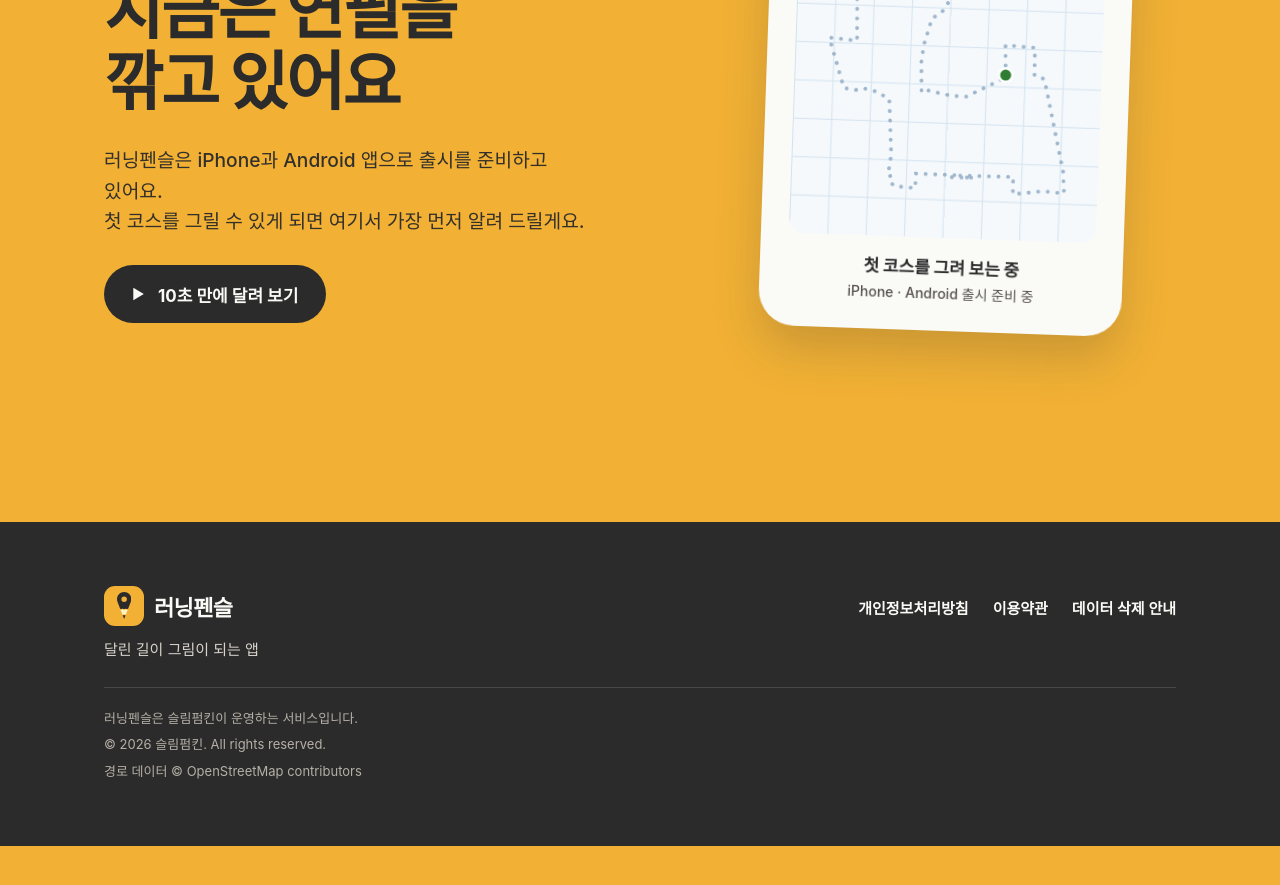
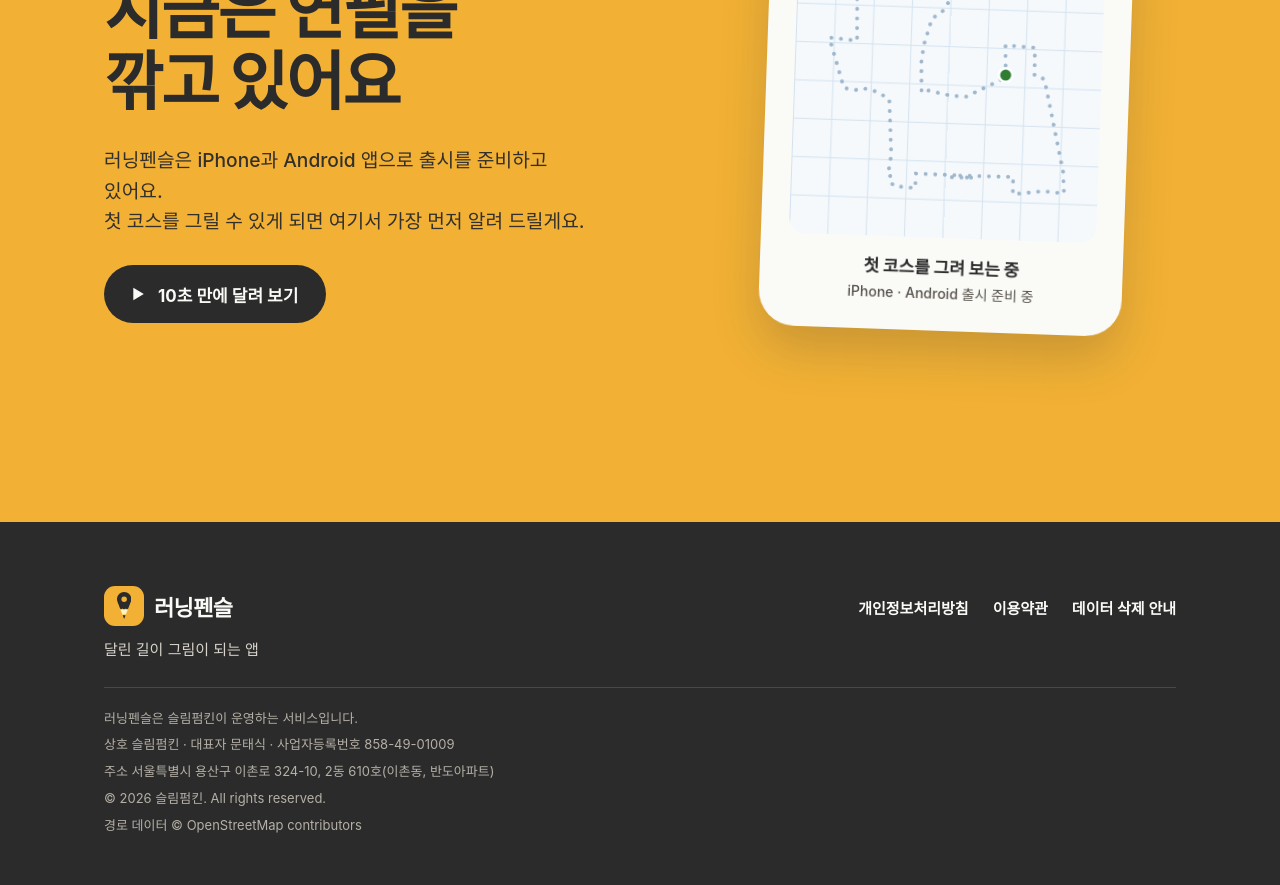
Before and after one commit to SlimPumpkin/runningpencil.com, a Jekyll site: the page built from index.html, in a window 1280 px wide and 900 px high, scrolled down 5842 px. Shown: the top 885 px of the window. Built offline with Jekyll 4.4.1, drawn with Linux system fonts in a browser that asks for light colours; some web fonts are replaced; before the commit the page ends 6688 px from its top, so only the background shows below that.

Commit message:
feat: 모든 페이지 푸터에 사업자 정보 표시 (상호·대표자·사업자등록번호·주소)
- _data/company.yml에 사용자가 승인한 사업자 값 네 개를 넣음 (D-10 승인, 구분 기호 선택지 2)
- 지원 이메일·전화는 빈 값 그대로 두어 행을 숨김 (이메일 게이트 전, D-04)

Co-Authored-By: Claude Opus 5.5 <noreply@anthropic.com>

```diff
--- a/_data/company.yml
+++ b/_data/company.yml
@@ -4,9 +4,9 @@
 # - 템플릿은 `site.data.company.<키>.size > 0` 으로 판정한다. `!= blank` 는 로컬 Jekyll 3.10.0(Liquid 4.0.4) 빌드에서 항상 참이어서 쓰지 않는다.
 # - support_email 은 이메일 게이트(외부 4곳 수신 시험 통과)를 Claude가 확인한 뒤에만 채운다 (D-19, Phase 5 D-05).
 # - 사업자등록증 표기 그대로 쓴다. 이 값은 .planning/ 문서·커밋 메시지에 적지 않는다 (저장소 PUBLIC, D-02).
-trade_name: ""        # 상호
-representative: ""    # 대표자
-biz_reg_no: ""        # 사업자등록번호
-address: ""           # 주소 (사업자등록증 표기 전체, D-10)
+trade_name: "슬림펌킨"        # 상호
+representative: "문태식"    # 대표자
+biz_reg_no: "858-49-01009"        # 사업자등록번호
+address: "서울특별시 용산구 이촌로 324-10, 2동 610호(이촌동, 반도아파트)"           # 주소 (사업자등록증 표기 전체, D-10)
 support_email: ""     # 지원 이메일 (게이트 뒤)
 phone: ""             # 전화번호 (칸만, U1·BIZ-03)
```
